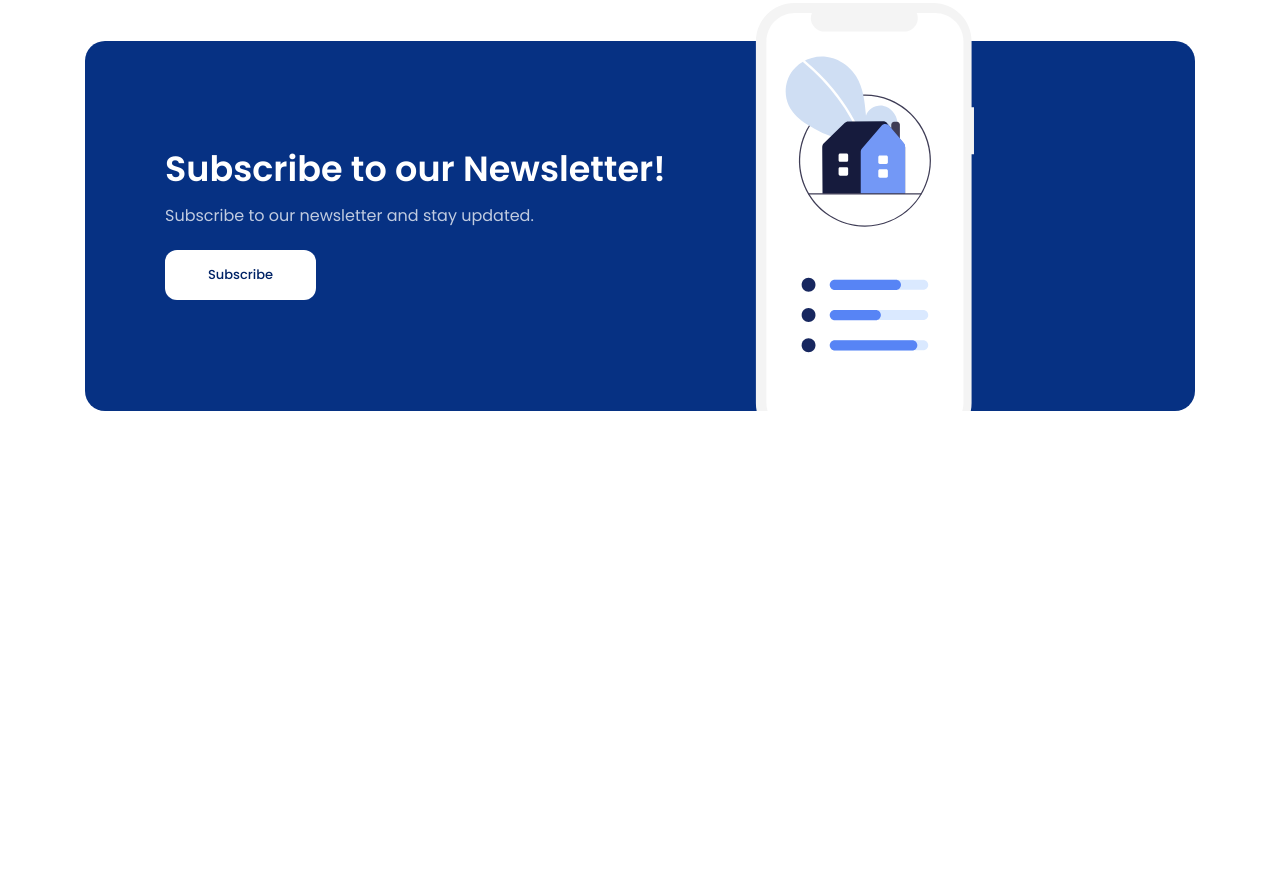
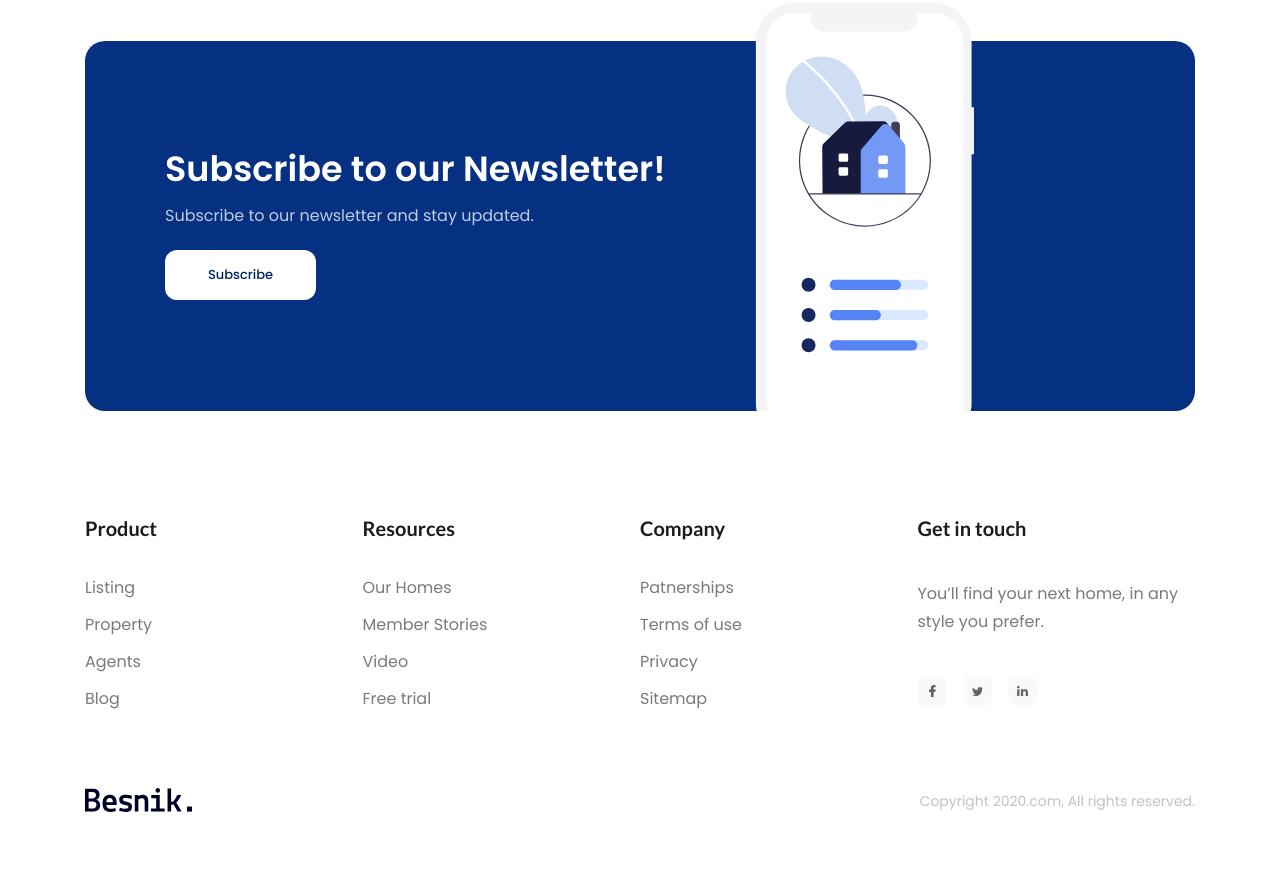
Before and after one commit to vutiendat3601/f8_frontend, a plain HTML site: page lab/project-01/index.html in a window 1280 px wide. Shown: the part 3496-4369 px from the top of the page. Before the commit the page ends 3962 px from the top, so only its background shows below. Drawn offline with Linux system fonts and the light colour scheme.

Commit message:
feat: Footer

```diff
--- a/lab/project-01/assets/css/style.css
+++ b/lab/project-01/assets/css/style.css
@@ -520,7 +520,6 @@ a {
 
 /* # Stats */
 
-
 /* #: Subscription */
 
 .subscription .content {
@@ -581,3 +580,70 @@ a {
 }
 
 /* # Subcription */
+
+/* #: Footer */
+
+.footer .content {
+  padding: 50px 0 58px;
+}
+
+.footer .top-block {
+  display: flex;
+  justify-content: flex-start;
+}
+
+.footer .heading-h3 {
+  color: #1C1C1D;
+  font-family: Lato;
+  font-size: 20px;
+  font-style: normal;
+  font-weight: 700;
+  line-height: normal;
+}
+
+.footer .page-list,
+.footer .desc {
+  margin-top: 40px;
+}
+
+.footer .desc {
+  color: #7A7A7E;
+  font-size: 1.6rem;
+  font-weight: 400;
+  line-height: 1.8;
+}
+
+.footer .page-item {
+  color: #7A7A7E;
+  font-size: 1.6rem;
+  font-weight: 400;
+}
+
+.footer .page-item~.page-item {
+  margin-top: 21px;
+}
+
+.footer .top-block .column {
+  flex: 1;
+}
+
+.footer .social {
+  margin-top: 40px;
+  display: flex;
+  gap: 16px;
+}
+
+.footer .bottom-block {
+  margin-top: 81px;
+  display: flex;
+  align-items: center;
+  justify-content: space-between;
+}
+
+.footer .copyright {
+  color: #C2C2C2;
+  font-size: 1.4rem;
+  font-weight: 400;
+}
+
+/* # Footer */
--- a/lab/project-01/index.html
+++ b/lab/project-01/index.html
@@ -280,6 +280,59 @@
   </div>
   <!-- # Subscription -->
 
+
+
+
+  <!-- #: Footer -->
+  <footer class="footer">
+    <div class="content">
+      <div class="top-block">
+        <div class="column">
+          <h3 class="heading-h3">Product</h3>
+          <ul class="page-list">
+            <li class="page-item"><a class="page-link">Listing</a></li>
+            <li class="page-item"><a class="page-link">Property</a></li>
+            <li class="page-item"><a class="page-link">Agents</a></li>
+            <li class="page-item"><a class="page-link">Blog</a></li>
+          </ul>
+        </div>
+        <div class="column">
+          <h3 class="heading-h3">Resources</h3>
+          <ul class="page-list">
+            <li class="page-item"><a class="page-link">Our Homes</a></li>
+            <li class="page-item"><a class="page-link">Member Stories</a></li>
+            <li class="page-item"><a class="page-link">Video</a></li>
+            <li class="page-item"><a class="page-link">Free trial</a></li>
+          </ul>
+        </div>
+        <div class="column">
+          <h3 class="heading-h3">Company</h3>
+          <ul class="page-list">
+            <li class="page-item"><a class="page-link">Patnerships</a></li>
+            <li class="page-item"><a class="page-link">Terms of use</a></li>
+            <li class="page-item"><a class="page-link">Privacy</a></li>
+            <li class="page-item"><a class="page-link">Sitemap</a></li>
+          </ul>
+        </div>
+        <div class="column">
+          <h3 class="heading-h3">Get in touch</h3>
+          <p class="desc">You’ll find your next home, in any style you prefer.</p>
+          <div class="social">
+            <img src="./assets/img/facebook-icon.svg" alt="">
+            <img src="./assets/img/twitter-icon.svg" alt="">
+            <img src="./assets/img/linkedin-icon.svg" alt="">
+          </div>
+        </div>
+      </div>
+      <div class="bottom-block">
+        <a href="" class="logo">
+          <img src="./assets/img/logo.svg" alt="">
+        </a>
+        <div class="copyright">Copyright 2020.com, All rights reserved.</div>
+      </div>
+    </div>
+  </footer>
+  <!-- # Footer -->
 </body>
 
 </html>
```
